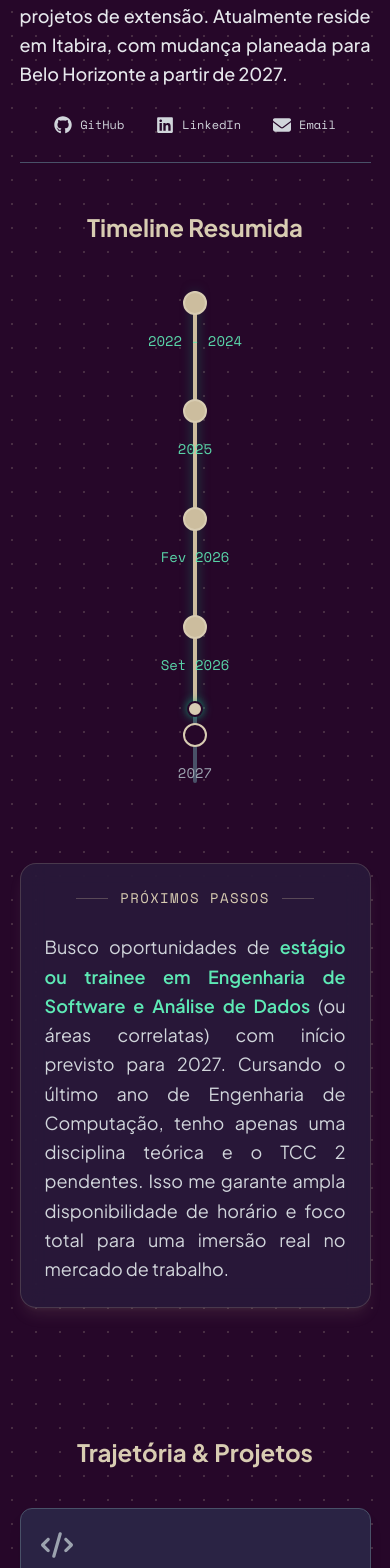
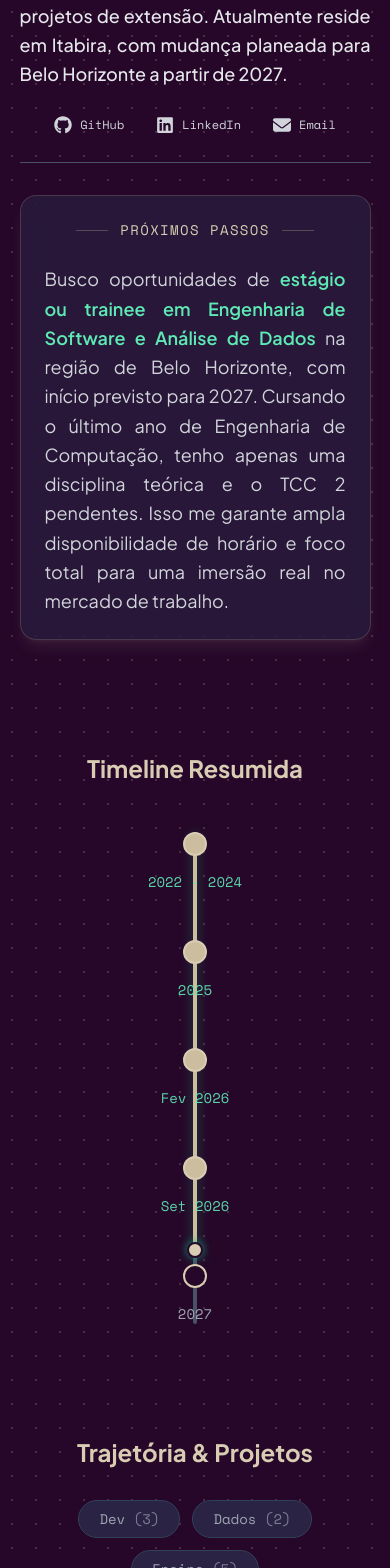
Before and after one commit to leo-nardo04/portifolio, a React (Vite) app: page / in a window 390 px wide. Shown: the part 432-2000 px from the top of the page. Built offline with nearby package versions, Linux system fonts and the light colour scheme.

Commit message:
adição de filtro no menu cards

```diff
--- a/src/App.jsx
+++ b/src/App.jsx
@@ -19,7 +19,7 @@ import {
   FaArrowRight,
   FaChalkboardUser,
   FaCalculator,
-  FaArrowUp, // Ícone novo para o rodapé
+  FaArrowUp,
 } from "react-icons/fa6";
 
 const timelineData = [
@@ -104,13 +104,62 @@ const pipelineSteps = [
   },
 ];
 
+// Configuração dos filtros com cores e IDs correspondentes
+const filterMapping = {
+  dev: {
+    id: "dev",
+    label: "Dev",
+    count: 3,
+    colorClass: "cyan",
+    activeBorder: "border-cyan-500 shadow-[0_0_15px_rgba(6,182,212,0.4)]",
+    btnActive: "bg-cyan-500/20 border-cyan-500 text-cyan-300",
+    btnHover: "hover:border-cyan-500 hover:text-cyan-300",
+    ids: ["atlas-ej", "kodland", "aeds-monitor"],
+  },
+  dados: {
+    id: "dados",
+    label: "Dados",
+    count: 2,
+    colorClass: "fuchsia",
+    activeBorder: "border-fuchsia-500 shadow-[0_0_15px_rgba(217,70,239,0.4)]",
+    btnActive: "bg-fuchsia-500/20 border-fuchsia-500 text-fuchsia-300",
+    btnHover: "hover:border-fuchsia-500 hover:text-fuchsia-300",
+    ids: ["pibic", "microlins"],
+  },
+  ensino: {
+    id: "ensino",
+    label: "Ensino",
+    count: 5,
+    colorClass: "amber",
+    activeBorder: "border-amber-500 shadow-[0_0_15px_rgba(245,158,11,0.4)]",
+    btnActive: "bg-amber-500/20 border-amber-500 text-amber-300",
+    btnHover: "hover:border-amber-500 hover:text-amber-300",
+    ids: ["kodland", "aeds-monitor", "esf-english", "microlins", "citinova"],
+  },
+};
+
 export default function App() {
   const [selectedExp, setSelectedExp] = useState(null);
+  const [activeFilter, setActiveFilter] = useState(null); // <-- O estado que estava a faltar
 
-  // Função para voltar ao topo suavemente
   const scrollToTop = () => {
     window.scrollTo({ top: 0, behavior: "smooth" });
   };
+
+  // Lógica de ordenação: Cartões filtrados vão para o topo
+  const displayExperiences = (() => {
+    if (!activeFilter) return experiencesData;
+    const matched = [];
+    const unmatched = [];
+    experiencesData.forEach((exp) => {
+      if (filterMapping[activeFilter].ids.includes(exp.id)) {
+        matched.push(exp);
+      } else {
+        unmatched.push(exp);
+      }
+    });
+    return [...matched, ...unmatched];
+  })();
 
   return (
     <div className="min-h-screen font-sans bg-slate-950 text-slate-100 bg-dots flex flex-col">
@@ -119,26 +168,43 @@ export default function App() {
         <Header />
       </div>
 
-      {/* 2. TIMELINE INTERATIVA */}
+      {/* 2. OBJETIVO E DISPONIBILIDADE */}
+      <div className="w-[90%] max-w-3xl mx-auto mt-8 mb-16 relative z-10">
+        <div className="bg-slate-900/60 backdrop-blur-md border border-emerald-500/20 rounded-2xl p-6 md:p-8 shadow-lg shadow-emerald-900/10 transition-all hover:border-emerald-500/40">
+          <h2 className="text-emerald-400 text-center font-mono text-sm mb-6 uppercase tracking-widest flex items-center justify-center gap-3">
+            <span className="w-8 h-px bg-emerald-500/30"></span>
+            Próximos Passos
+            <span className="w-8 h-px bg-emerald-500/30"></span>
+          </h2>
+          <p className="text-slate-300 text-justify text-lg md:text-xl leading-relaxed">
+            Busco oportunidades de{" "}
+            <strong className="text-emerald-300 font-semibold">
+              estágio ou trainee em Engenharia de Software e Análise de Dados
+            </strong>{" "}
+            na região de Belo Horizonte, com início previsto para 2027. Cursando
+            o último ano de Engenharia de Computação, tenho apenas uma
+            disciplina teórica e o TCC 2 pendentes. Isso me garante ampla
+            disponibilidade de horário e foco total para uma imersão real no
+            mercado de trabalho.
+          </p>
+        </div>
+      </div>
+
+      {/* 3. TIMELINE INTERATIVA */}
       <div className="w-[90%] max-w-5xl mx-auto my-12 relative z-10">
         <h2 className="text-2xl font-bold text-emerald-400 text-center mb-12">
           Timeline Resumida
         </h2>
 
         <div className="flex flex-col md:flex-row items-center justify-between relative px-4">
-          {/* Linha conectora de fundo (cinza) - Mais grossa (h-1) e perfeitamente alinhada */}
           <div className="absolute left-1/2 md:left-4 right-auto md:right-4 top-0 md:top-2.5 w-1 md:w-auto h-full md:h-1 bg-slate-800 -z-10 transform -translate-x-1/2 md:-translate-x-0 rounded-full"></div>
 
-          {/* Linha de progresso (verde) - Mais grossa (h-1) e preenche até 85% (posição atual) */}
           <div className="absolute left-1/2 md:left-4 top-0 md:top-2.5 w-1 md:w-[85%] h-[85%] md:h-1 bg-emerald-500 shadow-[0_0_12px_rgba(16,185,129,0.5)] -z-10 transform -translate-x-1/2 md:-translate-x-0 rounded-full flex flex-col md:flex-row items-center justify-end md:items-center md:justify-end">
-            {/* Bolinha indicadora do momento atual, fixada na ponta da linha */}
             <div className="w-4 h-4 rounded-full bg-emerald-400 border-2 border-slate-950 shadow-[0_0_10px_rgba(16,185,129,0.8)] transform translate-y-2 md:translate-y-0 md:translate-x-2 z-10"></div>
           </div>
 
           {timelineData.map((item, index) => {
-            // Verifica se o item já é passado/presente (índices 0, 1, 2 e 3)
             const isPast = index < 4;
-
             return (
               <div
                 key={index}
@@ -149,7 +215,6 @@ export default function App() {
                 }
                 className="relative group cursor-pointer flex flex-col items-center mb-12 md:mb-0 last:mb-0 w-32"
               >
-                {/* Bolinha da Timeline */}
                 <div
                   className={`w-6 h-6 rounded-full border-2 border-emerald-400 group-hover:scale-125 transition-all duration-300 z-10 flex items-center justify-center shadow-[0_0_15px_rgba(16,185,129,0)] group-hover:shadow-[0_0_15px_rgba(16,185,129,0.5)] ${
                     isPast
@@ -158,7 +223,6 @@ export default function App() {
                   }`}
                 ></div>
 
-                {/* Data */}
                 <span
                   className={`mt-4 text-sm font-mono group-hover:text-emerald-400 transition-colors text-center ${
                     isPast ? "text-emerald-300/90" : "text-slate-400"
@@ -167,7 +231,6 @@ export default function App() {
                   {item.date}
                 </span>
 
-                {/* Tooltip (Hover) */}
                 <div className="absolute bottom-full mb-6 md:mb-8 opacity-0 group-hover:opacity-100 transition-opacity duration-300 pointer-events-none w-max max-w-[260px] text-center z-20">
                   <div className="bg-slate-800 text-slate-200 text-xs md:text-sm p-3 rounded-lg shadow-xl border border-emerald-500/30 leading-relaxed">
                     {item.role}
@@ -180,40 +243,51 @@ export default function App() {
         </div>
       </div>
 
-      {/* 3. OBJETIVO E DISPONIBILIDADE */}
-      <div className="w-[90%] max-w-3xl mx-auto mt-8 mb-16 relative z-10">
-        <div className="bg-slate-900/60 backdrop-blur-md border border-emerald-500/20 rounded-2xl p-6 md:p-8 shadow-lg shadow-emerald-900/10 transition-all hover:border-emerald-500/40">
-          <h2 className="text-emerald-400 text-center font-mono text-sm mb-6 uppercase tracking-widest flex items-center justify-center gap-3">
-            <span className="w-8 h-px bg-emerald-500/30"></span>
-            Próximos Passos
-            <span className="w-8 h-px bg-emerald-500/30"></span>
-          </h2>
-          <p className="text-slate-300 text-justify text-lg md:text-xl leading-relaxed">
-            Busco oportunidades de{" "}
-            <strong className="text-emerald-300 font-semibold">
-              estágio ou trainee em Engenharia de Software e Análise de Dados
-            </strong>{" "}
-            (ou áreas correlatas) com início previsto para 2027. Cursando o
-            último ano de Engenharia de Computação, tenho apenas uma disciplina
-            teórica e o TCC 2 pendentes. Isso me garante ampla disponibilidade
-            de horário e foco total para uma imersão real no mercado de
-            trabalho.
-          </p>
-        </div>
-      </div>
-
-      {/* 4. CARDS DE EXPERIÊNCIAS */}
+      {/* 4. CARDS DE EXPERIÊNCIAS COM FILTROS */}
       <div
         id="experiencias"
         className="w-[90%] max-w-[1400px] mx-auto py-16 flex flex-col gap-6 relative z-10"
       >
-        <h2 className="text-2xl font-bold text-emerald-400 text-center mb-4">
+        <h2 className="text-2xl font-bold text-emerald-400 text-center mb-2">
           Trajetória & Projetos
         </h2>
-        <BentoGrid className="grid-cols-1 sm:grid-cols-2 lg:grid-cols-3">
-          {experiencesData.map((exp) => {
-            // Resolvemos o ícone aqui para usar tanto no card quanto no modal
+
+        {/* Botões de Filtro */}
+        <div className="flex flex-wrap justify-center gap-3 mb-8">
+          {Object.values(filterMapping).map((filter) => {
+            const isActive = activeFilter === filter.id;
+            return (
+              <button
+                key={filter.id}
+                onClick={() => setActiveFilter(isActive ? null : filter.id)}
+                className={`px-5 py-2 rounded-full border text-sm font-mono transition-all duration-300 ${
+                  isActive
+                    ? filter.btnActive
+                    : `bg-slate-900 border-slate-700 text-slate-400 ${filter.btnHover}`
+                }`}
+              >
+                {filter.label}{" "}
+                <span className="opacity-70">({filter.count})</span>
+              </button>
+            );
+          })}
+        </div>
+
+        {/* Grelha Ordenada e Destacada */}
+        <BentoGrid className="grid-cols-1 sm:grid-cols-2 lg:grid-cols-3 transition-all duration-500">
+          {displayExperiences.map((exp) => {
             const resolvedIcon = exp.icon || getIcon(exp.id);
+
+            let highlightClasses = "";
+            if (activeFilter) {
+              const isMatch = filterMapping[activeFilter].ids.includes(exp.id);
+              if (isMatch) {
+                highlightClasses = `${filterMapping[activeFilter].activeBorder} scale-100 z-10`;
+              } else {
+                highlightClasses =
+                  "border-slate-800/30 opacity-40 scale-[0.98] grayscale-[50%]";
+              }
+            }
 
             return (
               <BentoCard
@@ -222,8 +296,7 @@ export default function App() {
                 description={exp.description || exp.summary}
                 badge={exp.category}
                 Icon={resolvedIcon}
-                className="col-span-1"
-                // Passamos o objeto com o ícone garantido para evitar falhas no modal
+                className={`col-span-1 transition-all duration-500 ease-in-out ${highlightClasses}`}
                 onClick={() => setSelectedExp({ ...exp, icon: resolvedIcon })}
               />
             );
```
